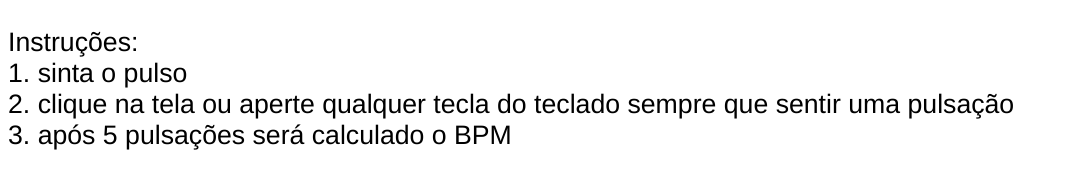
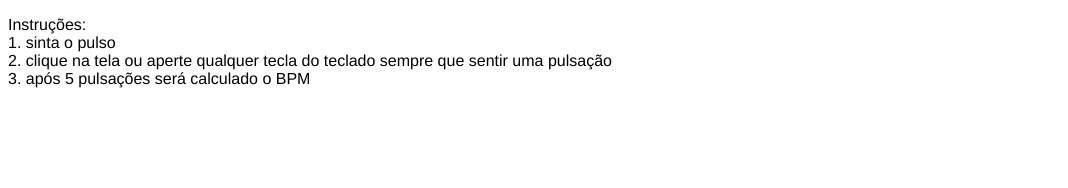
Before and after one commit to devPadua/BPM, a plain HTML site: page index.html in a window 1280 px wide. Shown: the whole page, without its empty margins (0-1068 px from the left). Drawn offline with Linux system fonts and the light colour scheme.

Commit message:
Update style.css

```diff
--- a/style.css
+++ b/style.css
@@ -1,3 +1,3 @@
 body {
-    font: normal 20pt helvetica
+    font: normal 12pt helvetica
 }
```
